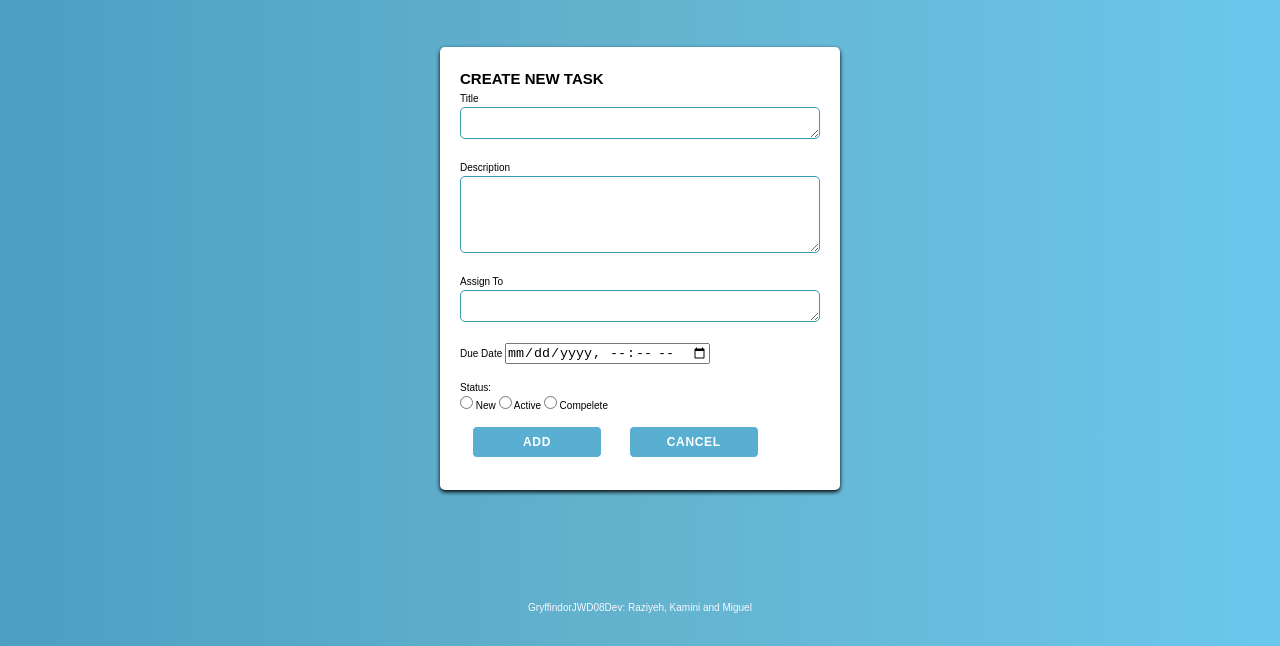
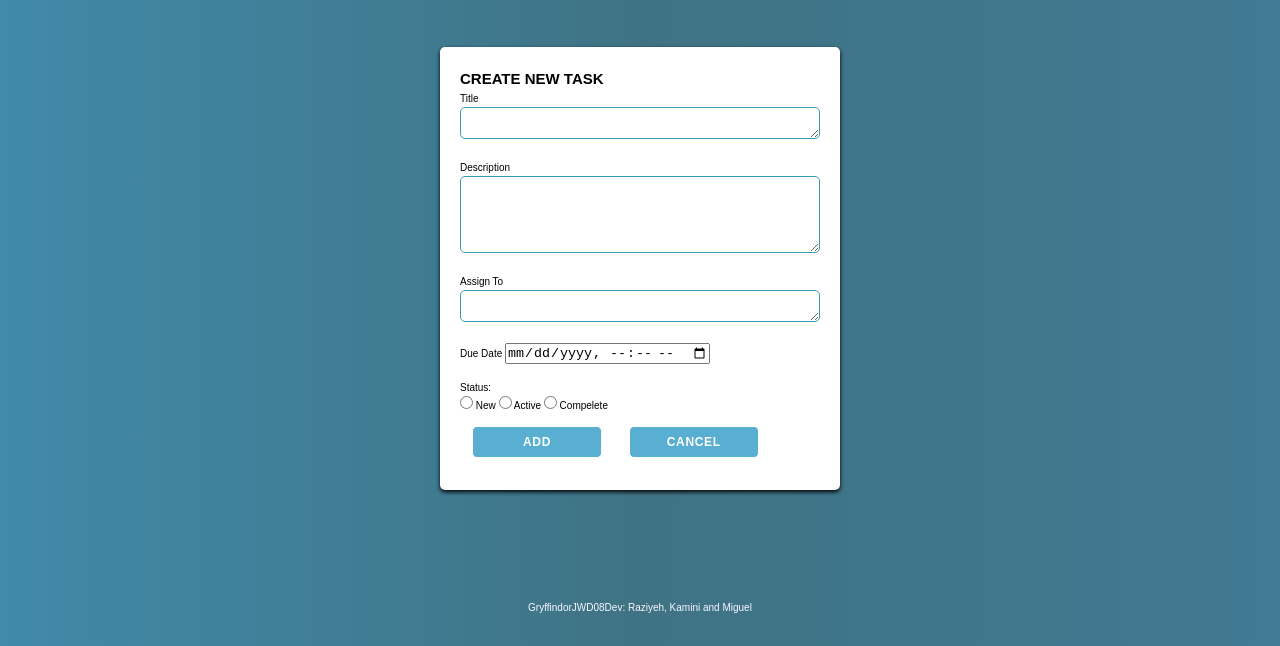
Before and after one commit to miguelalzona/FinalProject-Task-List-2.0, a plain HTML site: page index.html in a window 1280 px wide. Shown: the part 328-974 px from the top of the page. Drawn offline with Linux system fonts and the light colour scheme; a web font is replaced by a local one.

Commit message:
Fixed Application Background

```diff
--- a/style.css
+++ b/style.css
@@ -8,7 +8,7 @@
 
 body {
   font-family: 'Open Sans', sans-serif;
-  background: linear-gradient(to right, #4d9fc3, #64b3ce, #6bc7ee);
+  background: linear-gradient(to right, #418aa9, #3f7384, #417a93);
 }
 
 .wrapper {
```
